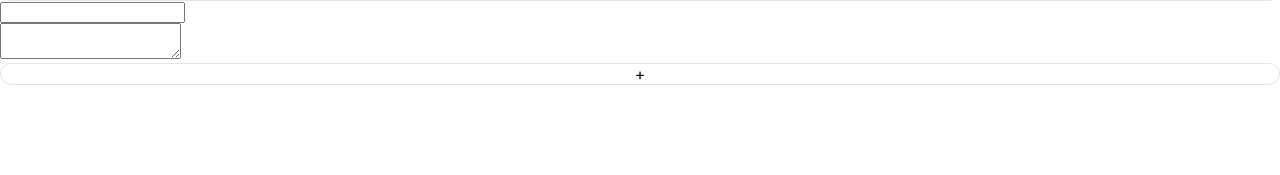
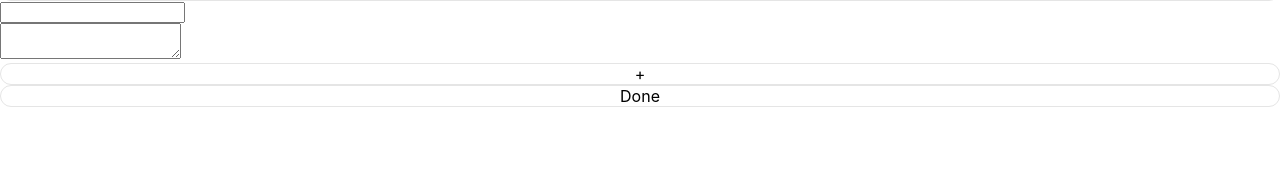
Before and after one commit to ndjndj/dishes-with-react, a React (Create React App) app: page /add in a window 1280 px wide. Shown: the part 195-370 px from the top of the page. Built offline with nearby package versions, Linux system fonts and the light colour scheme.

Commit message:
recipe.js added buton.js

```diff
--- a/src/screen/recipe.js
+++ b/src/screen/recipe.js
@@ -3,7 +3,7 @@ import Menu from '../components/menu';
 import Header from '../components/header';
 import RecipeMaterial from '../components/recipe-material';
 import RecipeTable from '../components/recipe-table';
-
+import Button from '../components/button';
 class Recipe extends React.Component {
     render() {
         return (
@@ -12,6 +12,7 @@ class Recipe extends React.Component {
                 <main>
                     <RecipeMaterial />
                     <RecipeTable />
+                    <Button desc="Done" />
                 </main>
                 <Menu />
             </React.Fragment>
```
Also changed, not shown: 1 other file (tests, documents, lock files or other folders).
